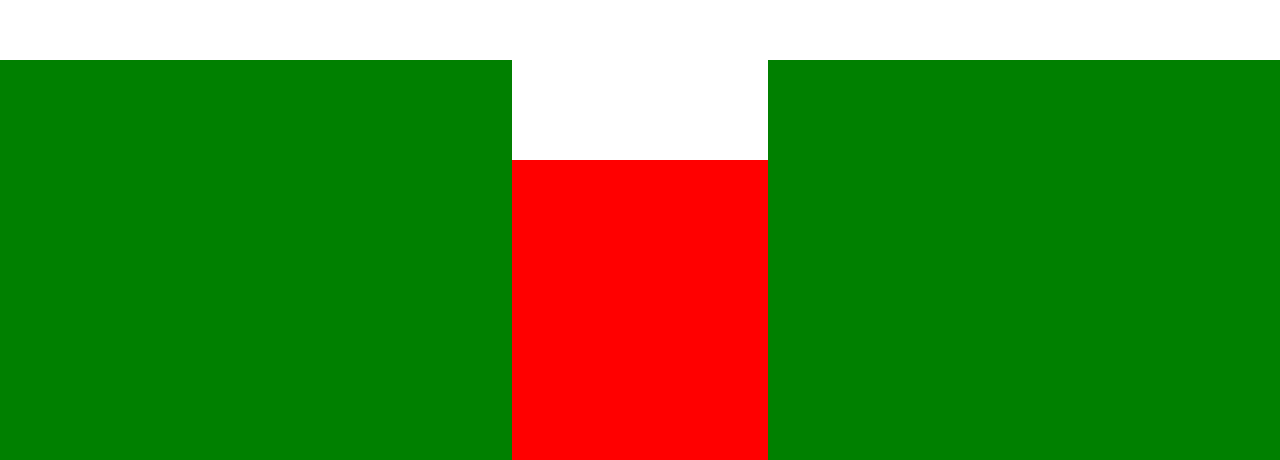
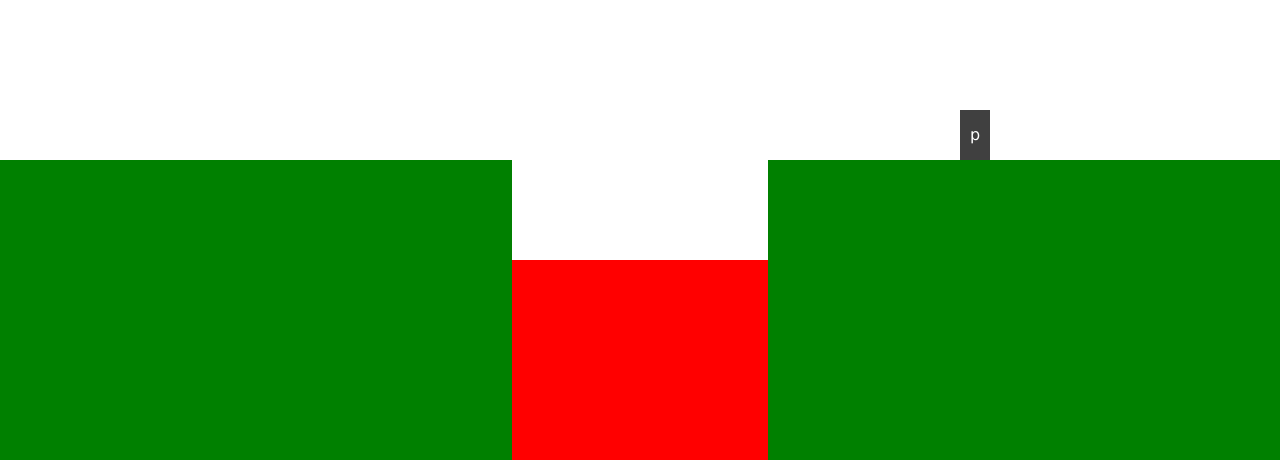
Before and after one commit to levidurfee/lava, a website: page levels/butt.html in a window 1280 px wide. Shown: the part 340-800 px from the top of the page. Drawn offline with Linux system fonts and the light colour scheme.

Commit message:
add player (#2)

```diff
--- a/levels/butt.html
+++ b/levels/butt.html
@@ -7,14 +7,14 @@
     #box1 {
       background-color:green;
       width:40%;
-      height:400px;
+      height:300px;
       position:fixed;
       bottom:0;
     }
     #box2__lava {
       background-color:red;
       width:20%;
-      height:300px;
+      height:200px;
       position:fixed;
       bottom:0;
       left:40%;
@@ -22,16 +22,22 @@
     #box3 {
       background-color:green;
       width:40%;
-      height:400px;
+      height:300px;
       position:fixed;
       bottom:0;
       right:0;
     }
+
+    .player {width:30px;height:50px;color:#ffffff;line-height: 50px;text-align: center;font-family: Verdana,Geneva,sans-serif}
+    .player__1 {position: absolute;bottom:300px; left:75%}
+    .player {background-color: #404040;}
   </style>
 </head>
 <body>
   <div id="box1"></div>
   <div id="box2__lava"></div>
   <div id="box3"></div>
+
+  <div class="player player__1">p</div>
 </body>
 </html>
```
